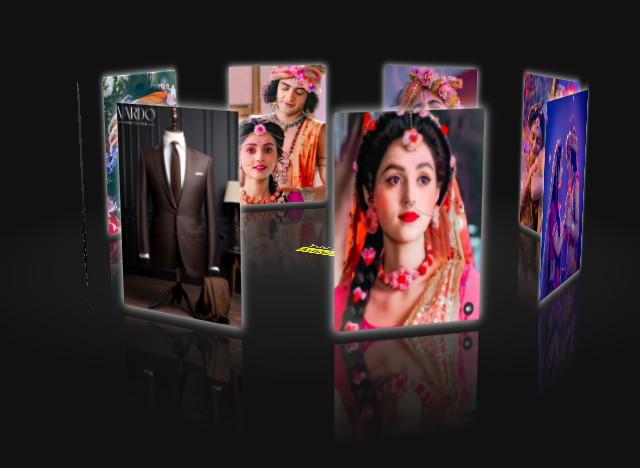
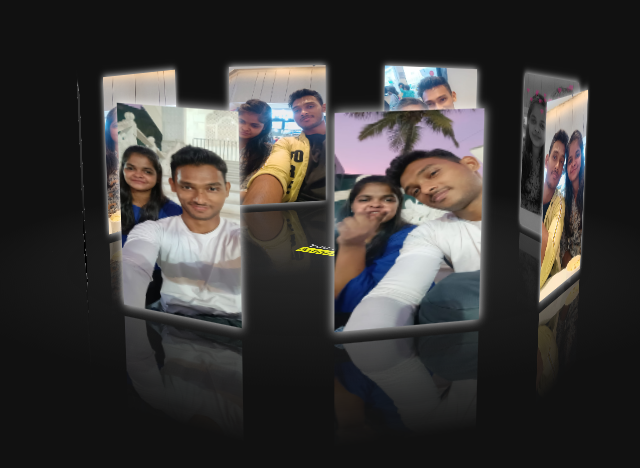
Before and after one commit to Sushils-Coding/3D-Scroll-Animation, a plain HTML site: page index.html in a window 1280 px wide. Shown: the part 232-700 px from the top of the page, without its empty margins (311-951 px from the left). Drawn offline with Linux system fonts and the light colour scheme; grey boxes are pictures that could not be loaded.

Commit message:
updated images

```diff
--- a/index.html
+++ b/index.html
@@ -1,3 +1,4 @@
+
 <!DOCTYPE html>
 <html lang="en" >
 <head>
@@ -7,31 +8,27 @@
 
 </head>
 <body>
-<!-- partial:index.partial.html -->
+
 <div id="drag-container">
   <div id="spin-container">
 
 
 
-
-
-
-
-    <img src="imgs/80.webp" alt="">
-    <img src="imgs/2.jpg" alt="">
-    <img src="imgs/3.jpg" alt="">
-    <img src="imgs/4.jpg" alt="">
-    <img src="imgs/5.jpg" alt="">
-    <img src="imgs/6.jpg" alt="">
-    <img src="imgs/7.jpg" alt="">
+    <img src="imgs/1.jpeg" alt="">
+    <img src="imgs/2.jpeg" alt="">
+    <img src="imgs/3.jpeg" alt="">
+    <img src="imgs/4.jpeg" alt="">
+    <img src="imgs/5.jpeg" alt="">
+    <img src="imgs/6.jpeg" alt="">
+    <img src="imgs/7.jpeg" alt="">
 
 
     <video controls autoplay="autoplay" loop>
       <source src="imgs/29.mp4" type="video/mp4">
     </video>
 
-    <!-- Text at center of ground -->
-    <p>     You are <mark>Amazing</mark></p>
+
+    <p>You are <mark>Amazing</mark></p>
   </div>
   <div id="ground"></div>
 </div>
@@ -40,7 +37,7 @@
 
 
 <style>.github-corner:hover .octo-arm{animation:octocat-wave 560ms ease-in-out}@keyframes octocat-wave{0%,100%{transform:rotate(0)}20%,60%{transform:rotate(-25deg)}40%,80%{transform:rotate(10deg)}}@media (max-width:500px){.github-corner:hover .octo-arm{animation:none}.github-corner .octo-arm{animation:octocat-wave 560ms ease-in-out}}</style>
-<!-- partial -->
+
   <script  src="./script.js"></script>
 
 </body>
```
Also changed, not shown: imgs/1.jpeg (added), imgs/1.jpg (deleted), imgs/1536119-best-radhakrishna-serial-wallpaper-for-free-download-krishna-hd-image.jpg (deleted), imgs/2.jpeg (added), imgs/2.jpg (deleted), imgs/3.jpeg (added), imgs/3.jpg (deleted), imgs/4.jpeg (added), imgs/4.jpg (deleted), imgs/5.jpeg (added), imgs/5.jpg (deleted), imgs/6.jpeg (added), imgs/6.jpg (deleted), imgs/7.jpeg (added), 4 more files.
